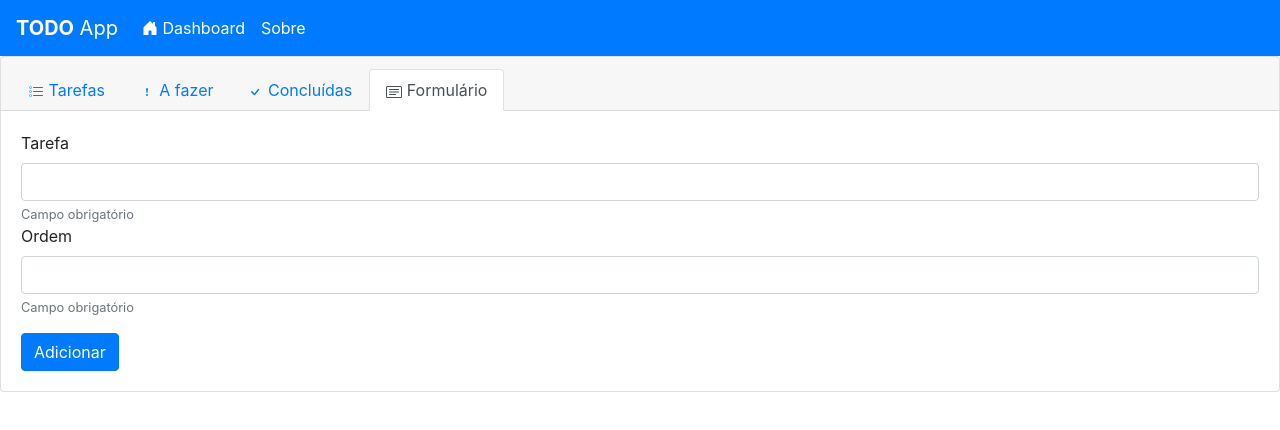
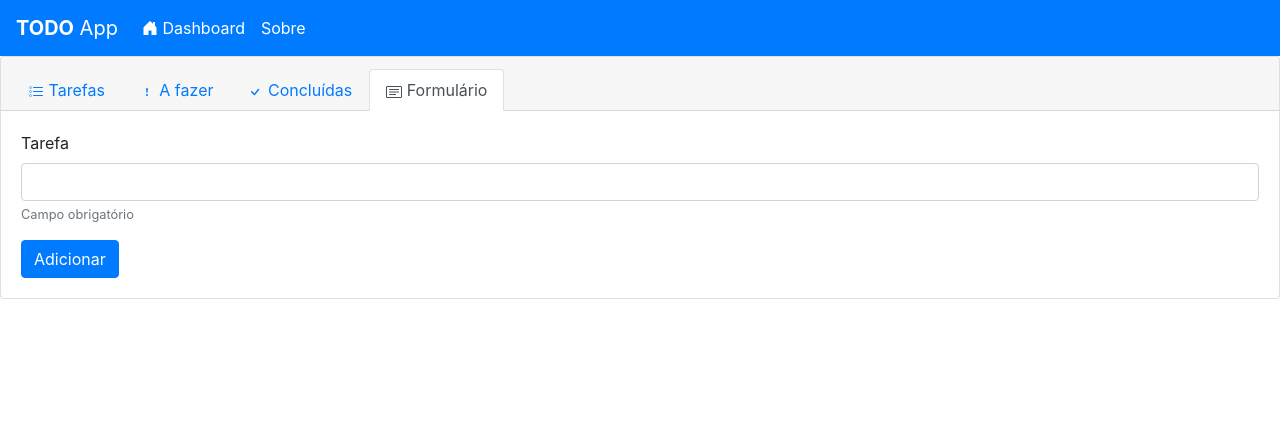
Before and after one commit to lucassantos22/react-cod3r-exercises, a React (Create React App) app in the folder projeto-pessoal/frontend/: page / in a window 1280 px wide. Both pictures are taken after a click on the button "Formulário". Shown: the top 430 px of the page. Built offline with nearby package versions, Linux system fonts and the light colour scheme; no server answers.

Commit message:
Improving

```diff
--- a/projeto-pessoal/frontend/src/components/templates/form/Form.js
+++ b/projeto-pessoal/frontend/src/components/templates/form/Form.js
@@ -12,6 +12,12 @@ const URL = 'https://todo-backend-express.herokuapp.com/';
 const initialStale = {
     title: '',
     order: ''
+}
+
+const mapStateToProps = state =>{
+    return {
+        tasks: state.users.tasks
+    }
 }
 
 const mapDispatchToProps = dispatch => {
@@ -35,13 +41,13 @@ class FormComponent extends Component {
 
     sendTask = async (e) =>{
         e.preventDefault();
-        if (this.state.title.length === 0 || this.state.order.length === 0){
-            alert('Todos os campos devem ser preenchidos');
+        if (this.state.title.length === 0){
+            alert('A tarefa deve ter um título');
             return;
         }
         axios.post(URL, {
             title: this.state.title,
-            order: this.state.order
+            order: this.props.tasks.length + 1
         });
         const tasks = await axios.get(URL);
         this.props.updateTasks(tasks.data)
@@ -58,12 +64,6 @@ class FormComponent extends Component {
                 <Form.Text className="text-muted">
                 Campo obrigatório
                 </Form.Text>
-
-                <Form.Label>Ordem</Form.Label>
-                <Form.Control onChange={e => this.setState({order:e.target.value})} type="number" required/>
-                <Form.Text className="text-muted">
-                Campo obrigatório
-                </Form.Text>
             </Form.Group>
 
             <Button variant="primary" type="submit" onClick={e => this.sendTask(e)}>
@@ -75,4 +75,4 @@ class FormComponent extends Component {
     }
 }
 
-export default connect('', mapDispatchToProps)(FormComponent);
+export default connect(mapStateToProps, mapDispatchToProps)(FormComponent);
```
Also changed, not shown: 1 other file (tests, documents, lock files or other folders).
